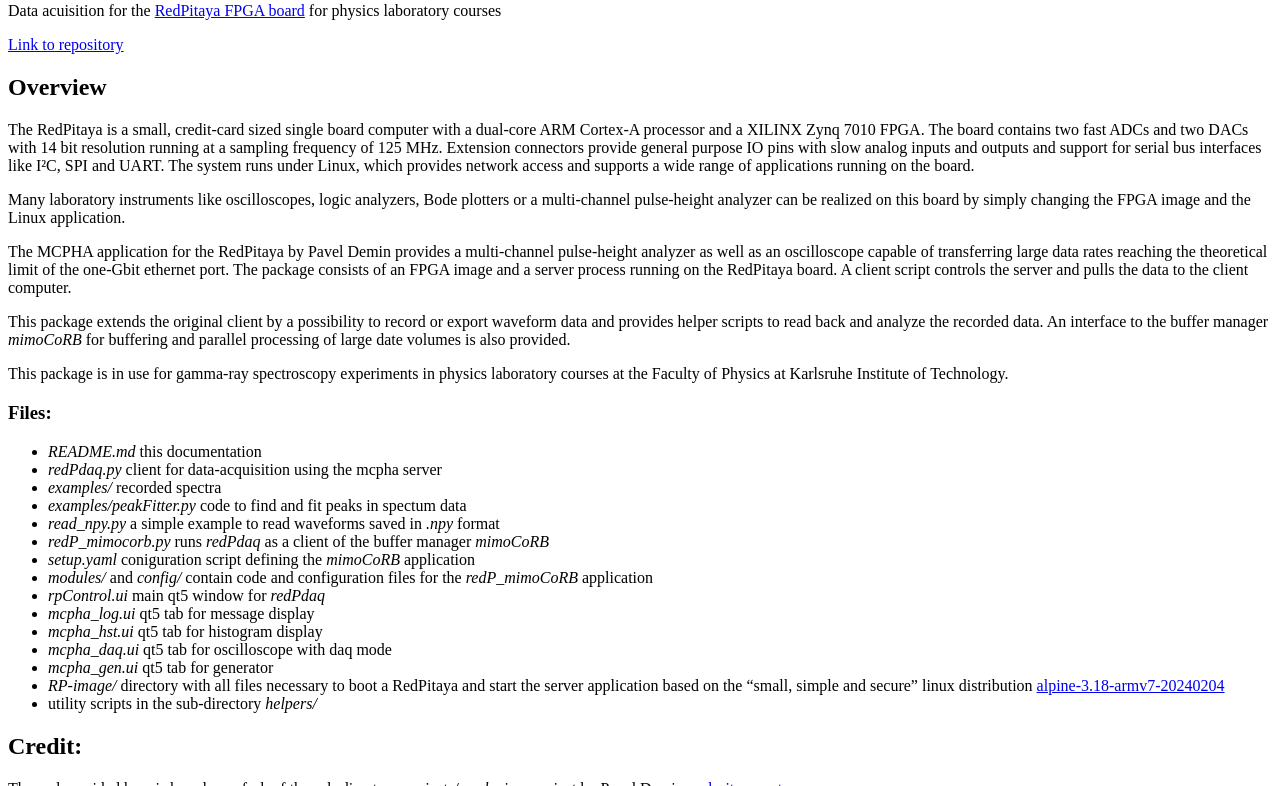
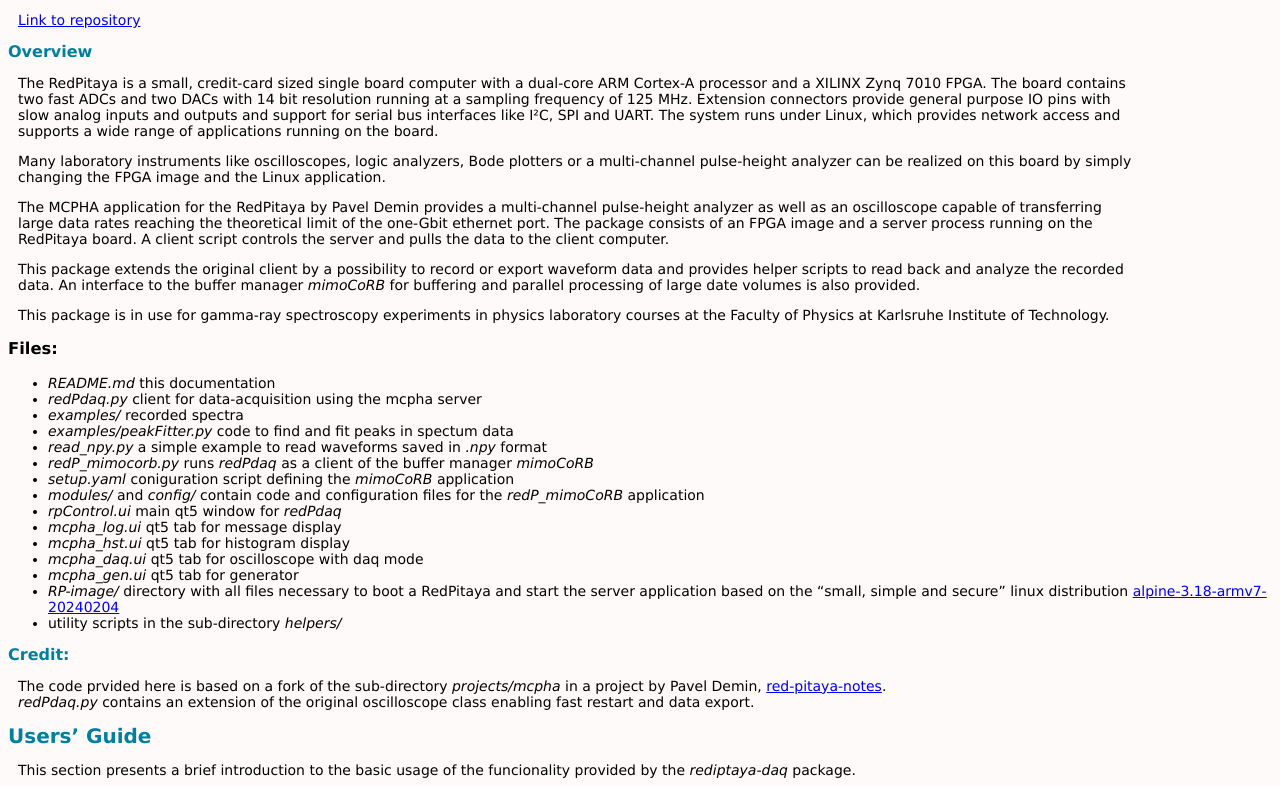
Before and after one commit to GuenterQuast/redpitaya-daq, a plain HTML site: page docs/index.html in a window 1280 px wide. Shown: the part 64-850 px from the top of the page. Drawn offline with Linux system fonts and the light colour scheme.

Commit message:
included html header for formatting

```diff
--- a/docs/index.html
+++ b/docs/index.html
@@ -1,3 +1,52 @@
+<head>
+    <meta http-equiv="Content-Type" content="text/html;
+      charset=utf-8">
+    <meta name="author" content="Guenter Quast">
+    <meta name="Description" content="Documentatiion of
+    redpitaya-daq" lang="en">
+    <meta name="created" content="2024-22-24">
+    <meta name="updated" content="2024-22-24">
+    <meta name="Language" content="english">
+    <meta name="keywords" content="data recording, RedPitaya,
+    data acquisition">
+    <meta name="robots" content="index, follow">
+    <title>Documentation of repo redpitaya-daq</title>
+
+<!-- auto-refresh page
+    <meta http-equiv="refresh" content="60">
+    -->
+
+    <style>
+      h1 {color: #0080A0; font-size: 20px;
+      }
+      h2 {color: #0080A0; font-size: 16px;
+      }
+      p {
+         margin-left: 10px;
+         margin-right: 10px;
+         -moz-hyphens: auto;
+         -o-hyphens: auto;
+         -webkit-hyphens: auto;
+         -ms-hyphens: auto;
+        hyphens: auto;
+        max-width: 80em;
+      <!--   text-align: justify; -->
+      }
+      div {
+      }
+      body {
+          font-family: Helvetica, sans-serif;
+          font: normal 14px Verdana, Arial;
+          margin-left: 30px
+          color:#000000;
+          background-color:Snow;
+      }
+    </style>
+</head>
+
+
+
+
 <h1 id="redpitaya-daq">redpitaya-daq</h1>
 
 <p>Data acuisition for the <a href="https://redpitaya.com/de/">RedPitaya FPGA board</a> for physics laboratory courses</p>
```
